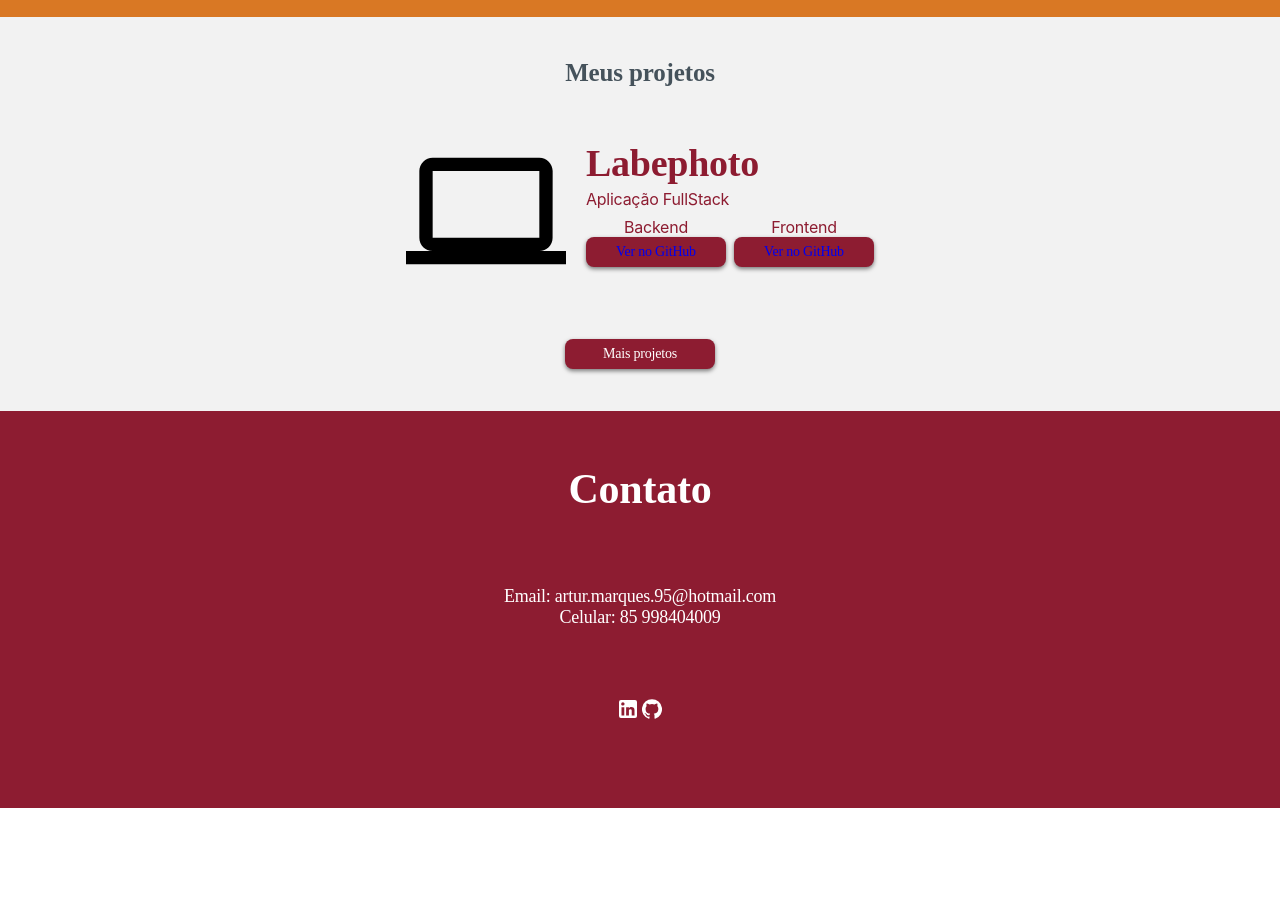
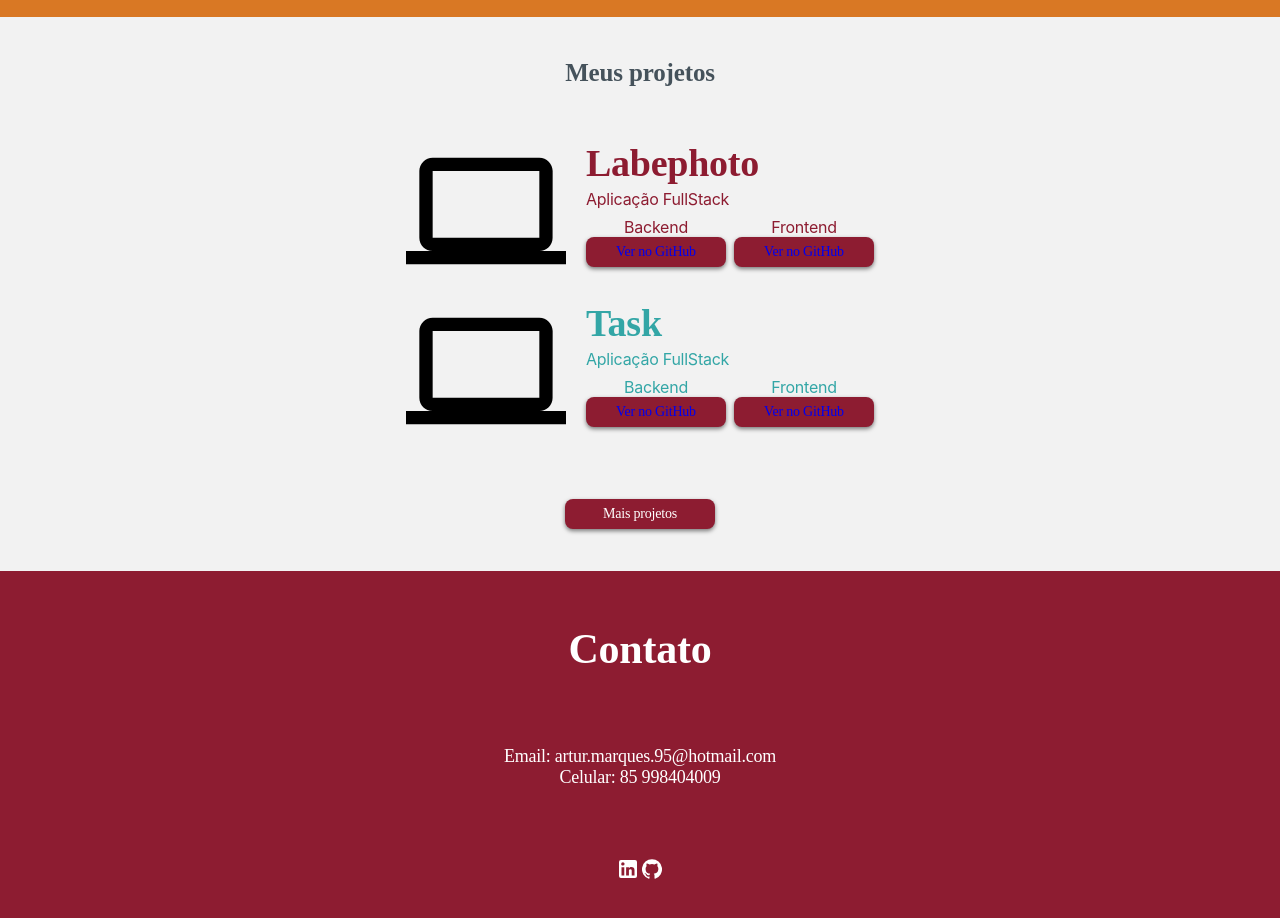
Before and after one commit to arturmmagalhaes/Portfolio, a React (Create React App) app: page / in a window 1280 px wide. Shown: the part 1860-2778 px from the top of the page. Before the commit the page ends 2668 px from the top, so only its background shows below. Built offline with nearby package versions, Linux system fonts and the light colour scheme.

Commit message:
Second Project

```diff
--- a/src/components/projects/ComponentProject.js
+++ b/src/components/projects/ComponentProject.js
@@ -12,7 +12,6 @@ export const ContentDiv = styled.div`
     font-style: normal;
     line-height: normal;
     letter-spacing: -0.25px;
-    color: #8d1c31;
     :hover{
 
     }
@@ -29,7 +28,6 @@ export const Title = styled.div`
     font-style: normal;
     line-height: normal;
     letter-spacing: -0.25px;
-    color: #8d1c31;
 `;
 
 export const Links = styled.div`
@@ -73,18 +71,13 @@ export const Link = styled.a`
 const ComponentProject = (props) => {
     return(<ContainerDiv>
         <ComputerIcon style={{fontSize: '160px'}}/>
-        <ContentDiv>
+        <ContentDiv  style={{color: `${props.project.color}`}}>
             <Title>{props.project.name}</Title>
             <div>Aplicação {props.project.type}</div>
             {props.project.type === 'FullStack' && <>
                 <Links>
                     <div style={{textAlign: 'center'}}>Backend</div>
-                    {//props.project.linkBack}
-}
-
                     <div style={{textAlign: 'center'}}>Frontend</div>
-                    {//props.project.linkFront}
-}
                     <ButtonMorePj><Link href={props.project.linkBack} >Ver no GitHub</Link></ButtonMorePj>
                     <ButtonMorePj><Link href={props.project.linkBack} >Ver no GitHub</Link></ButtonMorePj>
                 </Links>
--- a/src/components/projects/ProjectsIndex.js
+++ b/src/components/projects/ProjectsIndex.js
@@ -56,17 +56,28 @@ export const ButtonDiv = styled.div`
 `;
 
 const Projects = () => {
-    const [project, setProject] = useState({
-        name: 'Labephoto',
-        type: 'FullStack',
-        linkBack: 'https://github.com/arturmmagalhaes/LabePhotos_backend',
-        linkFront: 'https://github.com/arturmmagalhaes/LabePhotos_frontend'
-    });
+    const [project] = useState([
+        {
+            name: 'Labephoto',
+            type: 'FullStack',
+            linkBack: 'https://github.com/arturmmagalhaes/LabePhotos_backend',
+            linkFront: 'https://github.com/arturmmagalhaes/LabePhotos_frontend',
+            color: '#8d1c31'
+        },{
+            name: 'Task',
+            type: 'FullStack',
+            linkBack: 'https://github.com/arturmmagalhaes/Task/tree/main/taskBackend',
+            linkFront: 'https://github.com/arturmmagalhaes/Task/tree/main/taskFrontend',
+            color: '#33a6a6'
+        }
+    ]);
 
     return(<ContainerDiv>
         <Title>Meus projetos</Title>
         <ProjectsContent>
-            <ComponentProject project={project}/>
+            {project.map(item =>  {
+                return (<ComponentProject project={item}/>)
+            })}
         </ProjectsContent>
         <ButtonDiv>
             <ButtonMorePj>Mais projetos</ButtonMorePj>
```
